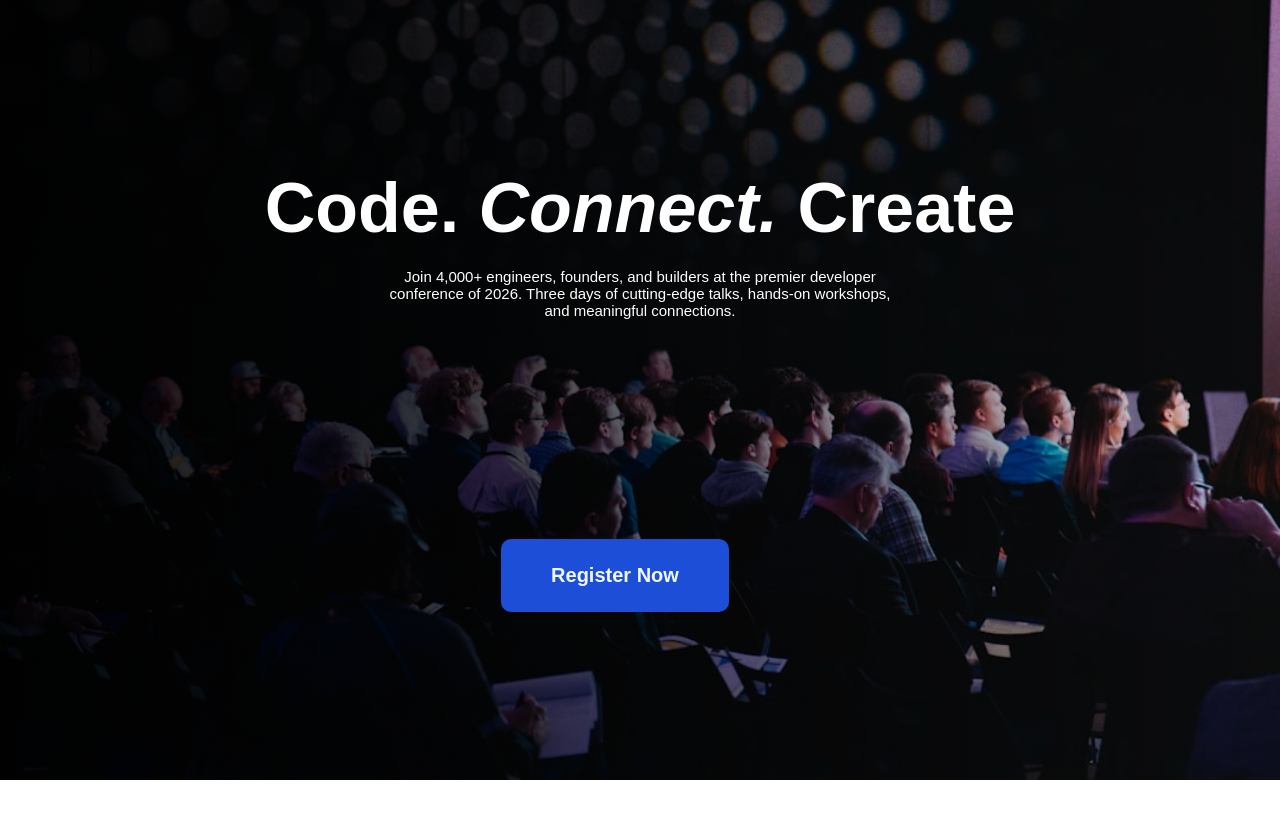
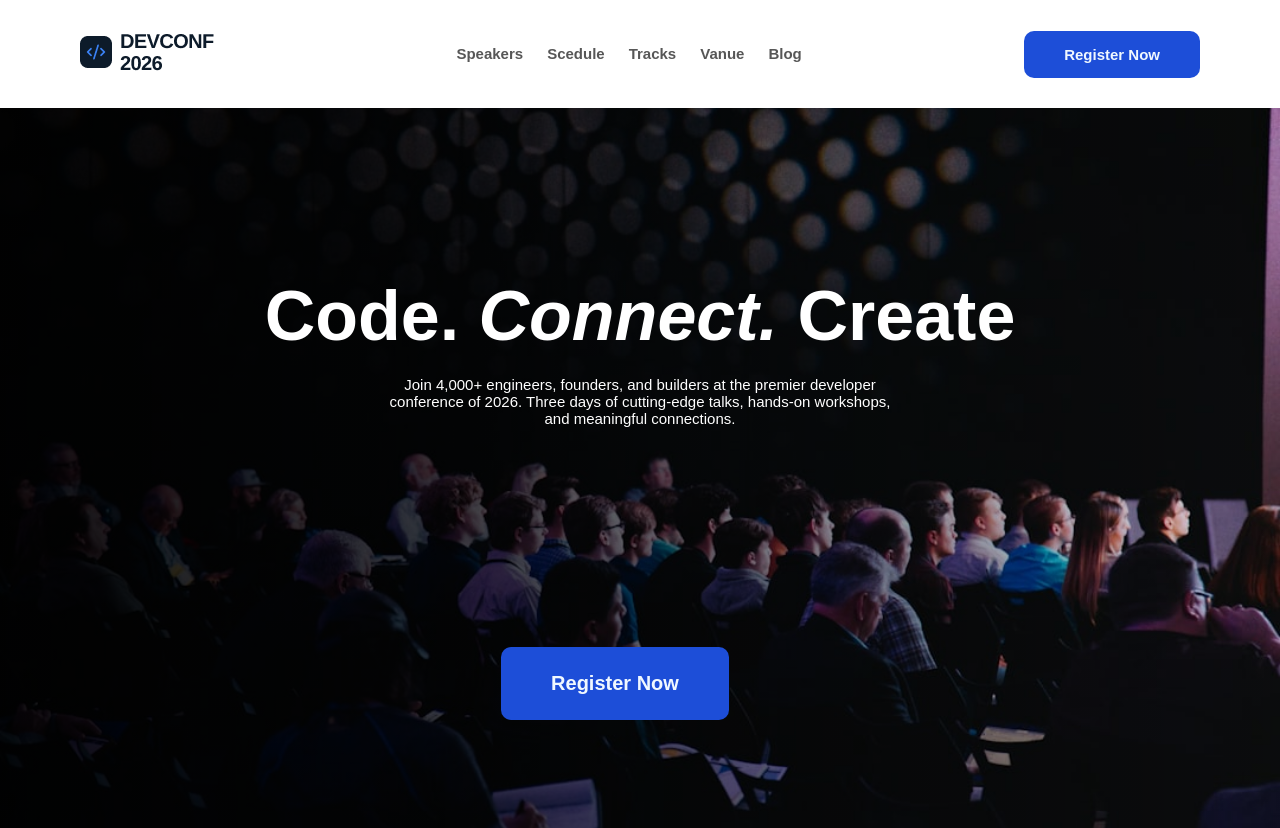
Before and after one commit to MdRafi0198/Rafi-assignment, a plain HTML site: page index.html in a window 1280 px wide. Shown: the top 828 px of the page. Drawn offline with Linux system fonts and the light colour scheme.

Commit message:
5th attempt

```diff
--- a/index.html
+++ b/index.html
@@ -11,7 +11,21 @@ href="https://cdnjs.cloudflare.com/ajax/libs/font-awesome/6.7.2/css/all.min.css"
 
 <body>
 
-
+    <section class="nav-section">
+        <div class="nav-logo">
+            <img src="./logo.png" alt="">
+        </div>
+        <div class="nav-links">
+            <a href="">Speakers</a>
+            <a href="">Scedule</a>
+            <a href="">Tracks</a>
+            <a href="">Vanue</a>
+            <a href="">Blog</a>
+        </div>
+        <div class="nav-btn">
+            <button class="btn">Register Now</button>
+        </div>
+    </section>
 
 
 
```
